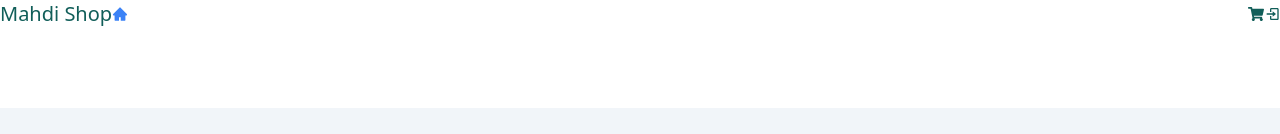
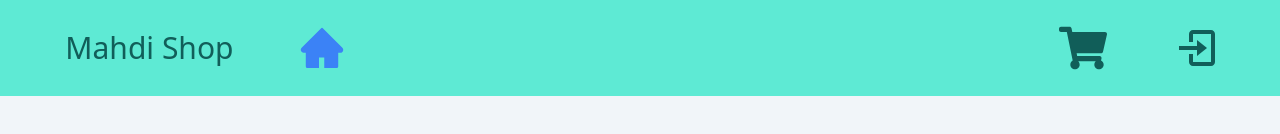
Before and after one commit to mahdi-nemati/Shopping-Cart, a React (Create React App) app: page / in a window 1280 px wide. Shown: the top 134 px of the page. Built offline with nearby package versions, Linux system fonts and the light colour scheme.

Commit message:
refactor tailwind config

```diff
--- a/package.json
+++ b/package.json
@@ -19,7 +19,7 @@
   },
   "scripts": {
     "start": "react-scripts start",
-    "build": "CI=false && react-scripts build",
+    "build": "react-scripts build",
     "test": "react-scripts test",
     "eject": "react-scripts eject"
   },
--- a/src/Components/Login/LoginForm.js
+++ b/src/Components/Login/LoginForm.js
@@ -2,11 +2,8 @@ import Input from "../../common/Input";
 import { useFormik } from "formik";
 import * as yup from "yup";
 import { Link, useNavigate } from "react-router-dom";
-import { LoginUser } from "../../services/LoginService";
 import { toast } from "react-toastify";
-import { useAuthAction } from "../../Providers/AuthProvider";
 const LoginForm = () => {
-  const setAuth = useAuthAction();
   const navigate = useNavigate();
   // set initail
   const initialValues = {
@@ -15,11 +12,11 @@ const LoginForm = () => {
   };
   // set submit function
   const onSubmit = async (values) => {
-    const { email, password } = values;
-    const userDate = {
-      email,
-      password,
-    };
+    // const { email, password } = values;
+    // const userDate = {
+    //   email,
+    //   password,
+    // };
     try {
       // FETCHING TO FAKE DATA BASE
 
--- a/src/Components/Signup/SignupForm.js
+++ b/src/Components/Signup/SignupForm.js
@@ -2,11 +2,9 @@ import Input from "../../common/Input";
 import { useFormik } from "formik";
 import * as yup from "yup";
 import { Link, useNavigate } from "react-router-dom";
-import { signupUser } from "../../services/SignupService";
 import { toast } from "react-toastify";
 import { useAuthAction } from "../../Providers/AuthProvider";
 const SignupForm = () => {
-  const setAuth = useAuthAction();
   const navigate = useNavigate();
   // set initail
   const initialValues = {
@@ -18,12 +16,12 @@ const SignupForm = () => {
   };
   // set submit function
   const onSubmit = async (values) => {
-    const userData = {
-      name: values.name,
-      email: values.email,
-      phoneNumber: values.phone,
-      password: values.password,
-    };
+    // const userData = {
+    //   name: values.name,
+    //   email: values.email,
+    //   phoneNumber: values.phone,
+    //   password: values.password,
+    // };
     try {
       //FETCHING TO FAKE DATA BASE
       // const { data } = await signupUser(userData);
--- a/tailwind.config.js
+++ b/tailwind.config.js
@@ -1,12 +1,6 @@
 module.exports = {
   content: [
-    "./src/App.js",
-    "./src/components/Navigation/Navigation.js",
-    "./src/Pages/HomePage.js",
-    "./src/Pages/CardPage.js",
-    "./src/common/Input.js",
-    "./src/components/Signup/SignupForm.js",
-    "./src/components/Footer/Footer.js"
+    "./src/**/*.{js,jsx,ts,tsx}",
   ],
   theme: {
     extend: {},
```
